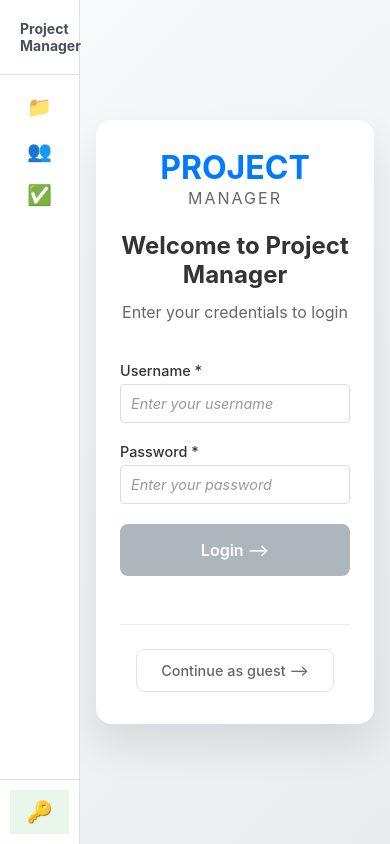
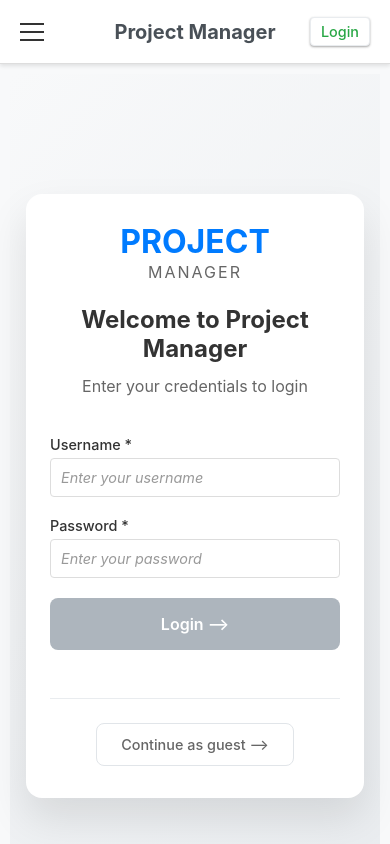
Before and after one commit to AndresLabat/Project-manager, an Angular app: page /login in a window 390 px wide. Built offline with nearby package versions, Linux system fonts and the light colour scheme.

Commit message:
feat: add mobile navigation and sidebar for improved user experience on mobile devices

```diff
--- a/src/app/app.html
+++ b/src/app/app.html
@@ -126,6 +126,134 @@
     </div>
   </aside>
 
+  <!-- MOBILE NAVIGATION - Top navbar for mobile devices -->
+  <header class="top-navbar">
+    <div class="navbar-content">
+      <button class="hamburger-menu" (click)="toggleMobileMenu()" [class.open]="mobileMenuOpen()">
+        <span></span>
+        <span></span>
+        <span></span>
+      </button>
+
+      <h1 class="app-title">{{ title() }}</h1>
+
+      <div class="auth-section">
+        @if (authService.isAuthenticated()) {
+          <button class="auth-btn logout-btn" (click)="onLogout()">
+            <span class="auth-text">Logout</span>
+          </button>
+        } @else {
+          <button class="auth-btn login-btn" (click)="router.navigate(['/login'])">
+            <span class="auth-text">Login</span>
+          </button>
+        }
+      </div>
+    </div>
+  </header>
+
+  <aside class="mobile-sidebar" [class.open]="mobileMenuOpen()">
+    <nav class="mobile-nav">
+      <ul>
+        <li class="nav-item">
+          <a
+            class="nav-link nav-toggle"
+            [class.active]="isActiveRoute('/projects')"
+            (click)="toggleProjectsDropdown(); closeMobileMenu()">
+            <span class="nav-icon">📁</span>
+            <span class="nav-text">Projects</span>
+            <span class="nav-arrow" [class.rotated]="projectsDropdownOpen()">›</span>
+          </a>
+          <ul class="nav-dropdown" [class.open]="projectsDropdownOpen()">
+            <li>
+              <a
+                class="nav-link nav-sub-link"
+                [class.active]="isActiveSubRoute('/projects')"
+                (click)="router.navigate(['/projects']); closeMobileMenu()">
+                <span class="nav-icon">📋</span>
+                <span class="nav-text">Project List</span>
+              </a>
+            </li>
+            @if (authService.isAuthenticated()) {
+              <li>
+                <a
+                  class="nav-link nav-sub-link"
+                  [class.active]="isActiveSubRoute('/projects/new')"
+                  (click)="router.navigate(['/projects/new']); closeMobileMenu()">
+                  <span class="nav-icon">➕</span>
+                  <span class="nav-text">Add Project</span>
+                </a>
+              </li>
+            }
+          </ul>
+        </li>
+        <li class="nav-item">
+          <a
+            class="nav-link nav-toggle"
+            [class.active]="isActiveRoute('/employees')"
+            (click)="toggleEmployeesDropdown(); closeMobileMenu()">
+            <span class="nav-icon">👥</span>
+            <span class="nav-text">Employees</span>
+            <span class="nav-arrow" [class.rotated]="employeesDropdownOpen()">›</span>
+          </a>
+          <ul class="nav-dropdown" [class.open]="employeesDropdownOpen()">
+            <li>
+              <a
+                class="nav-link nav-sub-link"
+                [class.active]="isActiveSubRoute('/employees')"
+                (click)="router.navigate(['/employees']); closeMobileMenu()">
+                <span class="nav-icon">📋</span>
+                <span class="nav-text">Employee List</span>
+              </a>
+            </li>
+            @if (authService.isAuthenticated()) {
+              <li>
+                <a
+                  class="nav-link nav-sub-link"
+                  [class.active]="isActiveSubRoute('/employees/new')"
+                  (click)="router.navigate(['/employees/new']); closeMobileMenu()">
+                  <span class="nav-icon">➕</span>
+                  <span class="nav-text">Add Employee</span>
+                </a>
+              </li>
+            }
+          </ul>
+        </li>
+        <li class="nav-item">
+          <a
+            class="nav-link nav-toggle"
+            [class.active]="isActiveRoute('/tasks')"
+            (click)="toggleTasksDropdown(); closeMobileMenu()">
+            <span class="nav-icon">✅</span>
+            <span class="nav-text">Tasks</span>
+            <span class="nav-arrow" [class.rotated]="tasksDropdownOpen()">›</span>
+          </a>
+          <ul class="nav-dropdown" [class.open]="tasksDropdownOpen()">
+            <li>
+              <a
+                class="nav-link nav-sub-link"
+                [class.active]="isActiveSubRoute('/tasks')"
+                (click)="router.navigate(['/tasks']); closeMobileMenu()">
+                <span class="nav-icon">📋</span>
+                <span class="nav-text">Task List</span>
+              </a>
+            </li>
+            @if (authService.isAuthenticated()) {
+              <li>
+                <a
+                  class="nav-link nav-sub-link"
+                  [class.active]="isActiveSubRoute('/tasks/new')"
+                  (click)="router.navigate(['/tasks/new']); closeMobileMenu()">
+                  <span class="nav-icon">➕</span>
+                  <span class="nav-text">Add Task</span>
+                </a>
+              </li>
+            }
+          </ul>
+        </li>
+      </ul>
+    </nav>
+  </aside>
+
   <main class="main-content">
     <router-outlet></router-outlet>
   </main>
--- a/src/app/app.scss
+++ b/src/app/app.scss
@@ -177,6 +177,14 @@
   }
 }
 
+.top-navbar {
+  display: none;
+}
+
+.mobile-sidebar {
+  display: none;
+}
+
 .main-content {
   flex: 1;
   margin-left: 280px;
@@ -187,47 +195,191 @@
 
 @media (max-width: 768px) {
   .app-sidebar {
-    width: 80px;
-
-    .sidebar-header {
-      padding: $spacing-lg;
-    }
-
-    .app-title {
-      font-size: $font-size-sm;
-    }
-  }
-
-  .sidebar-nav {
-    padding: $spacing-md 0;
-  }
-
-  .sidebar-footer {
-    padding: $spacing-md;
-  }
-
-  .nav-link {
-    padding: $spacing-md;
-    justify-content: center;
-
-    .nav-text {
-      display: none;
-    }
-
-    .nav-icon {
-      font-size: $font-size-xl;
-    }
-
-    .nav-arrow {
-      display: none;
-    }
-  }
-
-  .nav-dropdown {
     display: none;
   }
 
   .main-content {
-    margin-left: 80px;
+    margin-left: 0;
+    padding: $spacing-lg;
+    margin-top: 64px;
+  }
+
+  .top-navbar {
+    display: block;
+    background: white;
+    border-bottom: 1px solid $border-color;
+    box-shadow: 0 2px 4px rgba(0, 0, 0, 0.1);
+    position: fixed;
+    top: 0;
+    left: 0;
+    right: 0;
+    z-index: 1000;
+    height: 64px;
+  }
+
+  .navbar-content {
+    display: flex;
+    align-items: center;
+    justify-content: space-between;
+    height: 100%;
+    padding: 0 $spacing-xl;
+    max-width: 1200px;
+    margin: 0 auto;
+  }
+
+  .hamburger-menu {
+    display: flex;
+    flex-direction: column;
+    justify-content: space-around;
+    width: 24px;
+    height: 24px;
+    background: none;
+    border: none;
+    cursor: pointer;
+    padding: 0;
+
+    span {
+      display: block;
+      height: 2px;
+      width: 100%;
+      background: $text-color;
+      transition: all 0.3s ease;
+      transform-origin: center;
+    }
+
+    &.open {
+      span:nth-child(1) {
+        transform: rotate(45deg) translate(5px, 5px);
+      }
+
+      span:nth-child(2) {
+        opacity: 0;
+      }
+
+      span:nth-child(3) {
+        transform: rotate(-45deg) translate(7px, -6px);
+      }
+    }
+  }
+
+  .app-title {
+    color: #495057;
+    font-size: $font-size-xl;
+    font-weight: $font-weight-bold;
+    margin: 0;
+    text-align: center;
+    position: absolute;
+    left: 50%;
+    transform: translateX(-50%);
+  }
+
+  .auth-section {
+    display: flex;
+    align-items: center;
+  }
+
+  .auth-btn {
+    display: flex;
+    align-items: center;
+    gap: $spacing-sm;
+    padding: $spacing-sm $spacing-md;
+    border: 1px solid $border-color;
+    border-radius: $border-radius;
+    background: white;
+    color: $text-color;
+    font-size: 0.9rem;
+    font-weight: 500;
+    cursor: pointer;
+    transition: all 0.2s ease;
+
+    &:hover {
+      background: $primary-color;
+      color: white;
+      border-color: $primary-color;
+    }
+
+    .auth-icon {
+      font-size: 1rem;
+    }
+
+    .auth-text {
+      display: block;
+    }
+
+    &.login-btn {
+      background: #ffffff;
+      color: #28a745;
+      border: 1px solid #e9ecef;
+      box-shadow: 0 1px 3px rgba(0, 0, 0, 0.12), 0 1px 2px rgba(0, 0, 0, 0.24);
+      font-weight: 500;
+
+      &:hover {
+        background: rgba(40, 167, 69, 0.1);
+        color: #218838;
+        box-shadow: 0 3px 6px rgba(0, 0, 0, 0.16), 0 3px 6px rgba(0, 0, 0, 0.23);
+        transform: translateY(-1px);
+      }
+    }
+
+    &.logout-btn {
+      background: #ffffff;
+      color: #dc3545;
+      border: 1px solid #e9ecef;
+      box-shadow: 0 1px 3px rgba(0, 0, 0, 0.12), 0 1px 2px rgba(0, 0, 0, 0.24);
+      font-weight: 500;
+
+      &:hover {
+        background: rgba(220, 53, 69, 0.1);
+        color: #c82333;
+        box-shadow: 0 3px 6px rgba(0, 0, 0, 0.16), 0 3px 6px rgba(0, 0, 0, 0.23);
+        transform: translateY(-1px);
+      }
+    }
+  }
+
+  .mobile-sidebar {
+    display: block;
+    position: fixed;
+    top: 64px;
+    left: -100%;
+    width: 280px;
+    height: calc(100vh - 64px);
+    background: white;
+    border-right: 1px solid $border-color;
+    transition: left 0.3s ease;
+    z-index: 999;
+    overflow-y: auto;
+
+    &.open {
+      left: 0;
+    }
+  }
+
+  .mobile-nav {
+    padding: $spacing-lg 0;
+
+    ul {
+      list-style: none;
+      margin: 0;
+      padding: 0;
+    }
   }
 }
+
+@media (max-width: 480px) {
+  .main-content {
+    padding: $spacing-md;
+  }
+
+  .mobile-sidebar {
+    width: 100%;
+  }
+
+  .navbar-content {
+    padding: 0 $spacing-lg;
+  }
+
+  .app-title {
+    font-size: 1.25rem;
+  }
+}
--- a/src/app/app.ts
+++ b/src/app/app.ts
@@ -19,6 +19,7 @@ export class App {
   projectsDropdownOpen = signal(true);
   employeesDropdownOpen = signal(true);
   tasksDropdownOpen = signal(true);
+  mobileMenuOpen = signal(false);
 
   constructor(
     public authService: AuthService,
@@ -63,4 +64,12 @@ export class App {
   toggleTasksDropdown() {
     this.tasksDropdownOpen.set(!this.tasksDropdownOpen());
   }
+
+  toggleMobileMenu() {
+    this.mobileMenuOpen.set(!this.mobileMenuOpen());
+  }
+
+  closeMobileMenu() {
+    this.mobileMenuOpen.set(false);
+  }
 }
--- a/src/app/styles/_variables.scss
+++ b/src/app/styles/_variables.scss
@@ -44,6 +44,7 @@ $spacing-xs: 3px;
 $spacing-sm: 5px;
 $spacing-md: 10px;
 $spacing-lg: 20px;
+$spacing-xl: 30px;
 $transition: background-color 0.3s ease;
 
 // Shadows
```
